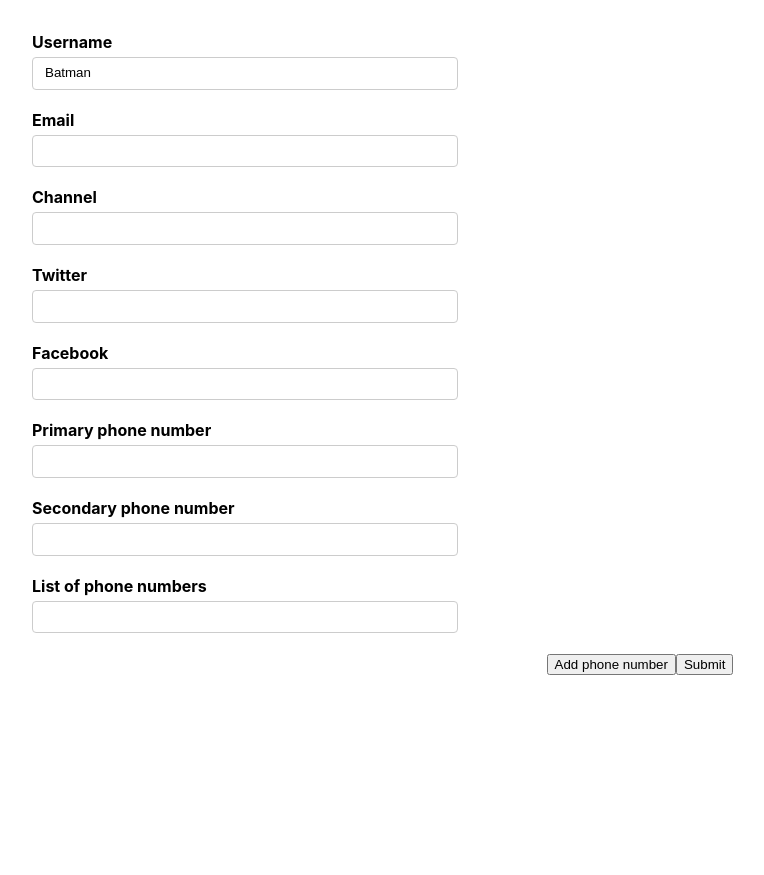
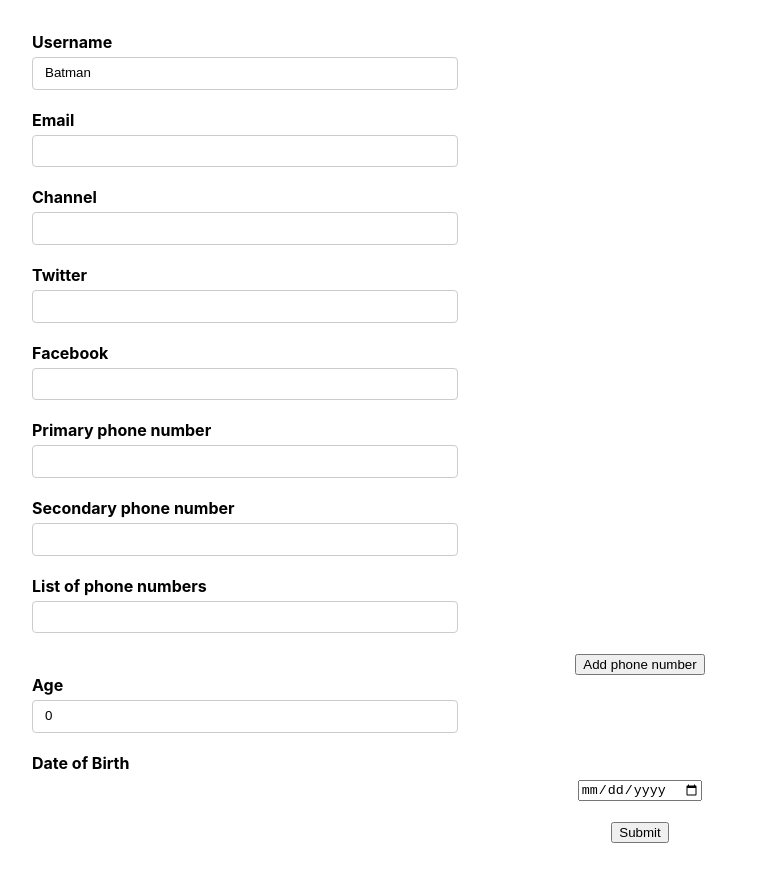
Before and after one commit to premrajah/react-hook-form-typescript, a React (Create React App) app: page / in a window 1280 px wide. Shown: the whole page, without its empty margins (0-764 px from the left). Before the commit the page ends 800 px from the top, so only its background shows below. Built offline with nearby package versions, Linux system fonts and the light colour scheme.

Commit message:
added number and date with valueAsNumber and valueAsDate

```diff
--- a/src/components/YoutubeForm.tsx
+++ b/src/components/YoutubeForm.tsx
@@ -2,18 +2,19 @@ import { useForm, useFieldArray } from 'react-hook-form';
 import { DevTool } from '@hookform/devtools';
 
 type FormValues = {
-  username: string,
-  email: string,
-  channel: string,
+  username: string;
+  email: string;
+  channel: string;
   social: {
-    twitter: string,
-    facebook: string,
-  },
-  phoneNumbers: string[],
+    twitter: string;
+    facebook: string;
+  };
+  phoneNumbers: string[];
   phNumbers: {
-    number: string,
-  }[],
-  age: number,
+    number: string;
+  }[];
+  age: number;
+  dob: Date;
 };
 
 export default function YoutubeForm() {
@@ -32,15 +33,17 @@ export default function YoutubeForm() {
           number: '',
         },
       ],
+      age: 0,
+      dob: new Date(),
     },
   });
   const { register, control, handleSubmit, formState } = form;
   const { errors } = formState;
 
-  const {fields, append, remove} = useFieldArray({
-    name: "phNumbers",
+  const { fields, append, remove } = useFieldArray({
+    name: 'phNumbers',
     control,
-  })
+  });
 
   const onSubmitHandler = (data: FormValues) => {
     console.log('form submitted ', data);
@@ -127,19 +130,59 @@ export default function YoutubeForm() {
         </div>
 
         <div>
-            <label htmlFor="phNumbers">List of phone numbers</label>
+          <label htmlFor='phNumbers'>List of phone numbers</label>
           <div>
             {fields.map((field, index) => (
-                    <div className="form-control" key={field.id}>
-                        <input type="text" {...register(`phNumbers.${index}.number` as const)} />
-                        {index > 0 && <button type='button' onClick={() => remove(index)}>Remove</button>}
+              <div className='form-control' key={field.id}>
+                <input type='text' {...register(`phNumbers.${index}.number` as const)} />
+                {index > 0 && (
+                  <button type='button' onClick={() => remove(index)}>
+                    Remove
+                  </button>
+                )}
               </div>
             ))}
           </div>
+          <button type='button' onClick={() => append({ number: '' })}>
+            Add phone number
+          </button>
         </div>
 
-        <button type="button" onClick={() => append({number: ""})}>Add phone number</button>
+        <div className='form-control'>
+          <label htmlFor='age'>Age</label>
+          <input
+            type='number'
+            id='age'
+            {...register('age', {
+              valueAsNumber: true,
+              required: {
+                value: true,
+                message: 'Age is required',
+              },
+            })}
+          />
+          <p className='error'>{errors.age?.message}</p>
+        </div>
+
+        <div className='form-control'>
+          <label htmlFor='dob'>Date of Birth</label>
+          <input
+            type='date'
+            id='dob'
+            {...register('dob', {
+              valueAsDate: true,
+              required: {
+                value: true,
+                message: 'Date of birth is required',
+              },
+            })}
+          />
+          <p className='error'>{errors.dob?.message}</p>
+        </div>
+
+        <div>
           <button>Submit</button>
+        </div>
       </form>
       <DevTool control={control} />
     </div>
```
Lines whose indentation alone changed are shown as unchanged.
